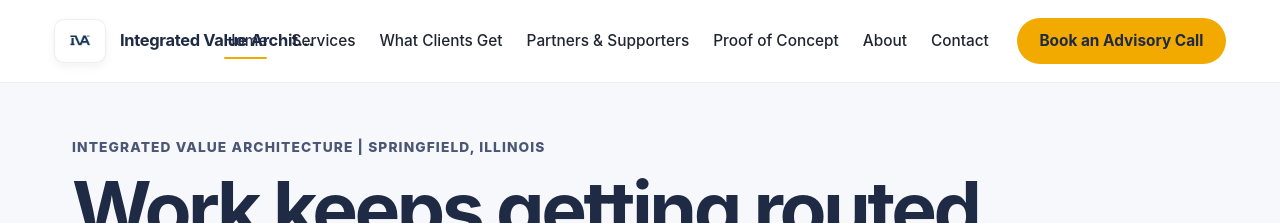
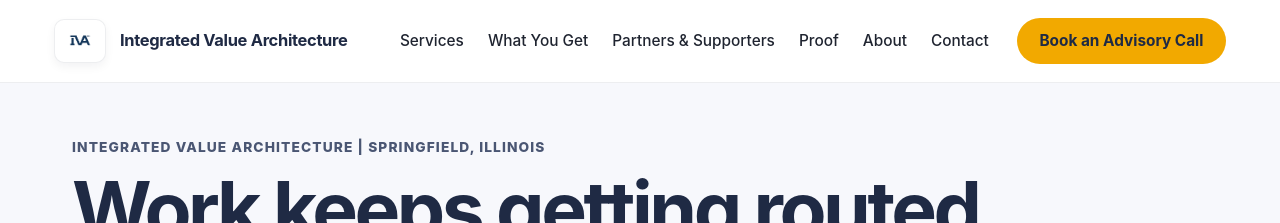
Before and after one commit to efost7873/integratedvaluearchitecture.com, a Jekyll site: the page built from index.html, in a window 1280 px wide. Shown: the top 223 px of the page. Built offline with Jekyll 4.4.1, drawn with Linux system fonts in a browser that asks for light colours.

Commit message:
Update header links and text for clarity

```diff
--- a/_includes/header.html
+++ b/_includes/header.html
@@ -23,16 +23,14 @@
     </button>
 
     <nav class="iva-header-nav" id="iva-nav" aria-label="Primary">
-      <a class="iva-header-link{% if current_url == '/' %} is-active{% endif %}" href="/">Home</a>
-
       <a class="iva-header-link{% if current_url == '/services/' %} is-active{% endif %}" href="/services/">Services</a>
 
-      <a class="iva-header-link{% if current_url == '/what-clients-get/' %} is-active{% endif %}" href="/what-clients-get/">What Clients Get</a>
+      <a class="iva-header-link{% if current_url == '/what-clients-get/' %} is-active{% endif %}" href="/what-clients-get/">What You Get</a>
 
       <a class="iva-header-link{% if current_url == '/partners-and-supporters/' %} is-active{% endif %}" href="/partners-and-supporters/">Partners &amp; Supporters</a>
 
       <a class="iva-header-link{% if current_url == '/case-structural-overload-and-decision-bottleneck/' %} is-active{% endif %}" href="/case-structural-overload-and-decision-bottleneck/">
-        Proof of Concept
+        Proof
       </a>
 
       <a class="iva-header-link{% if current_url == '/about/' %} is-active{% endif %}" href="/about/">About</a>
```
